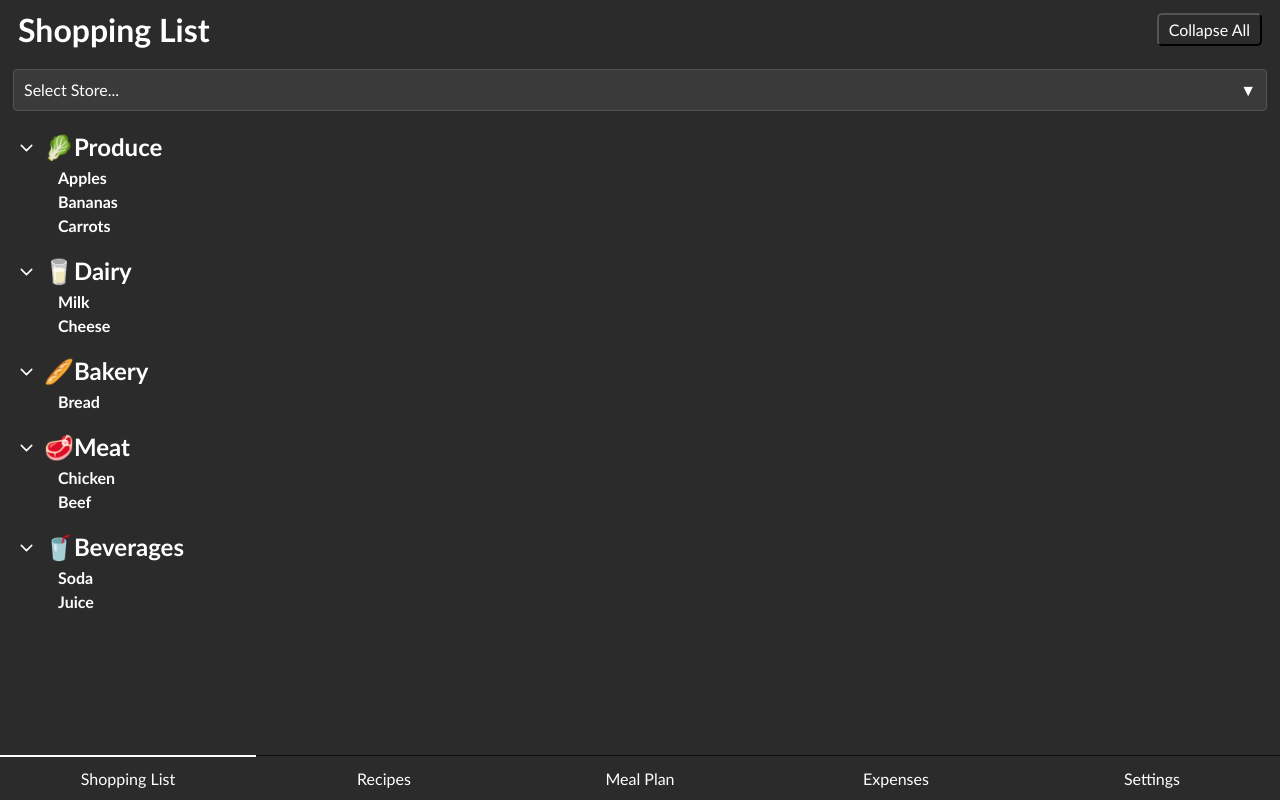
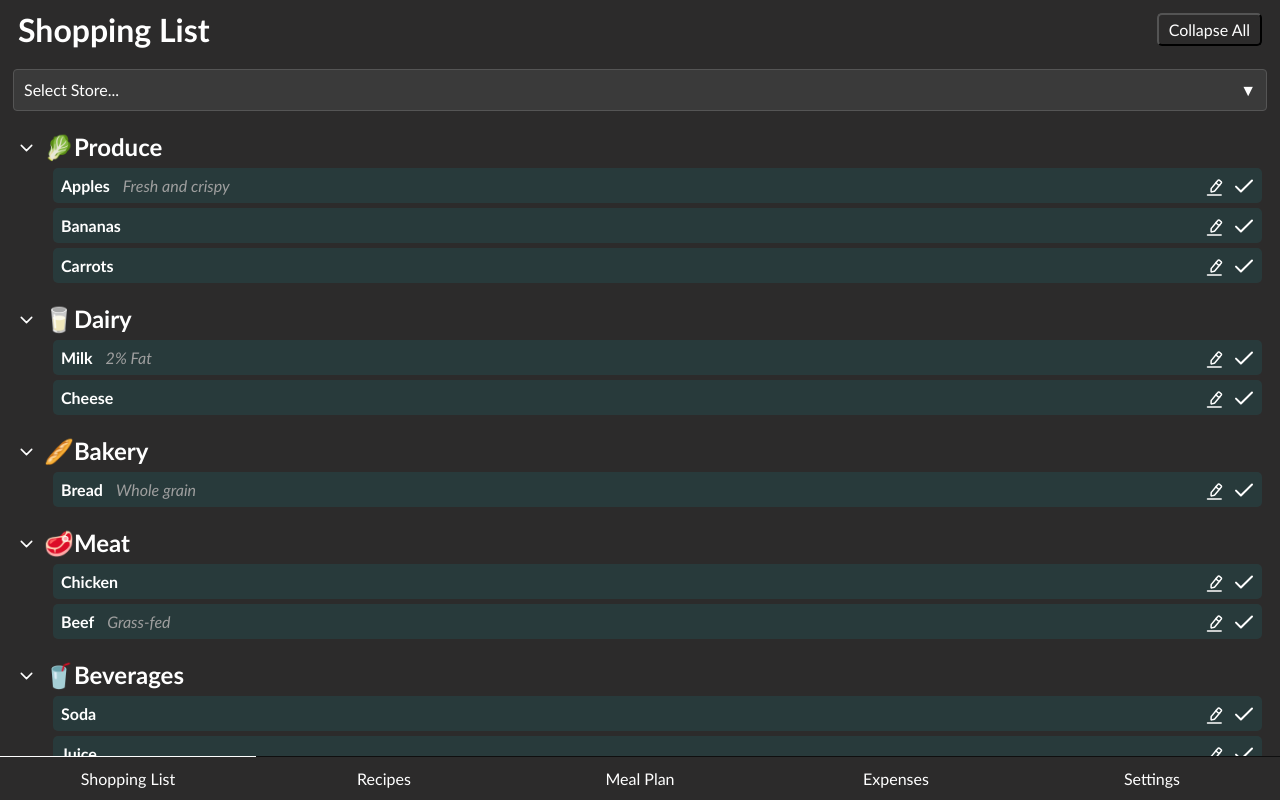
Before and after one commit to LukaEaton/bodegabox, a React (Vite) app in the folder bodegabox-web/: page /list in a window 1280 px wide. Built offline with nearby package versions, Linux system fonts and the light colour scheme.

Commit message:
Using data as state variables for backend integration, added ingredient styling

```diff
--- /dev/null
+++ b/bodegabox-web/src/assets/CheckMark.tsx
@@ -0,0 +1,16 @@
+type CheckMarkProps = {
+    color: string;
+    onClick?: () => void;
+}
+
+export function CheckMark({ color, onClick }: CheckMarkProps) {
+    return (
+        <svg onClick={onClick} width="25px" height="25px" viewBox="0 -1 25 25" fill="none" xmlns="http://www.w3.org/2000/svg">
+            <g id="SVGRepo_bgCarrier" stroke-width="0"></g>
+            <g id="SVGRepo_tracerCarrier" stroke-linecap="round" stroke-linejoin="round"></g>
+            <g id="SVGRepo_iconCarrier">
+                <path d="M4 12.6111L8.92308 17.5L20 6.5" stroke={color} stroke-width="2" stroke-linecap="round" stroke-linejoin="round"></path>
+            </g>
+        </svg>
+    );
+}
--- /dev/null
+++ b/bodegabox-web/src/assets/EditPencil.tsx
@@ -0,0 +1,16 @@
+type EditPencilProps = {
+    color: string;
+    onClick?: () => void;
+};
+
+export function EditPencil( { color, onClick }: EditPencilProps) {
+    return (
+        <svg onClick={onClick} width="25px" height="25px" viewBox="0 -3 25 25" fill="none"
+            xmlns="http://www.w3.org/2000/svg">
+            <g>
+                <path fill-rule="evenodd" clip-rule="evenodd" d="M17.265 4.16231L19.21 5.74531C19.3978 5.9283 19.5031 6.17982 19.5015 6.44201C19.5 6.70421 19.3919 6.9545 19.202 7.13531L17.724 8.93531L12.694 15.0723C12.6069 15.1749 12.4897 15.2473 12.359 15.2793L9.75102 15.8793C9.40496 15.8936 9.10654 15.6384 9.06702 15.2943L9.18902 12.7213C9.19806 12.5899 9.25006 12.4652 9.33702 12.3663L14.15 6.50131L15.845 4.43331C16.1743 3.98505 16.7938 3.86684 17.265 4.16231Z" stroke={color} stroke-width="1.5" stroke-linecap="round" stroke-linejoin="round"></path>
+                <path d="M5.5 18.2413C5.08579 18.2413 4.75 18.5771 4.75 18.9913C4.75 19.4056 5.08579 19.7413 5.5 19.7413V18.2413ZM19.2 19.7413C19.6142 19.7413 19.95 19.4056 19.95 18.9913C19.95 18.5771 19.6142 18.2413 19.2 18.2413V19.7413ZM14.8455 6.22062C14.6904 5.83652 14.2534 5.65082 13.8693 5.80586C13.4852 5.9609 13.2995 6.39796 13.4545 6.78206L14.8455 6.22062ZM17.8893 9.66991C18.2933 9.57863 18.5468 9.17711 18.4556 8.77308C18.3643 8.36904 17.9628 8.1155 17.5587 8.20678L17.8893 9.66991ZM5.5 19.7413H19.2V18.2413H5.5V19.7413ZM13.4545 6.78206C13.6872 7.35843 14.165 8.18012 14.8765 8.8128C15.6011 9.45718 16.633 9.95371 17.8893 9.66991L17.5587 8.20678C16.916 8.35198 16.3609 8.12551 15.8733 7.69189C15.3725 7.24656 15.0128 6.63526 14.8455 6.22062L13.4545 6.78206Z" fill={color}></path>
+            </g>
+        </svg>
+    );
+}
--- /dev/null
+++ b/bodegabox-web/src/assets/index.ts
@@ -0,0 +1,4 @@
+import { EditPencil } from "./EditPencil";
+import { CheckMark } from "./CheckMark";
+
+export { EditPencil, CheckMark };
--- a/bodegabox-web/src/components/Accordian.tsx
+++ b/bodegabox-web/src/components/Accordian.tsx
@@ -41,8 +41,8 @@ export function Accordion({ title, children, forceExpand }: AccordionProps) {
             >
                 <path
                     d="M10 7L15 12L10 17" stroke="#ffffff"
-                    stroke-width="1.5" stroke-linecap="round"
-                    stroke-linejoin="round">
+                    strokeWidth="1.5" strokeLinecap="round"
+                    strokeLinejoin="round">
                 </path>
             </svg>
             <h2 style={{ margin: "0px" }}>{title}</h2>
--- /dev/null
+++ b/bodegabox-web/src/components/IngredientCard.tsx
@@ -0,0 +1,31 @@
+import { CheckMark, EditPencil } from "../assets";
+
+type Ingredient = {
+  id: number;
+  name: string;
+  categoryId: number;
+  storeId: number;
+  description?: string;
+};
+
+export function IngredientCard({ ingredient }: { ingredient: Ingredient }) {
+    return (
+        <div
+            style={{
+                display: "flex",
+                alignItems: "center",
+                padding: "5px",
+                backgroundColor: "#00e2f215",
+                margin: "5px 10px 5px 0px",
+                borderRadius: "5px",
+            }}
+        >
+            <h4 style={{ margin: "0px 3px" }}>{ingredient.name}</h4>
+            <p style={{ margin: "0px 0px 0px 10px", color: "#9f9f9fff", fontStyle: "italic" }}>{ingredient.description}</p>
+            <div style={{ marginLeft: "auto", display: "flex", gap: "5px" }}>
+                <EditPencil color="#ffffffff" onClick={() => alert('edited')} />
+                <CheckMark color="#ffffffff" onClick={() => alert('purchased')} />
+            </div>
+        </div>
+    );
+}
--- a/bodegabox-web/src/components/Navigation.tsx
+++ b/bodegabox-web/src/components/Navigation.tsx
@@ -1,5 +1,5 @@
 import { useNavigate } from 'react-router-dom';
-import { useState, useEffect } from 'react';
+import { useState } from 'react';
 
 export function Navigation() {
 
--- a/bodegabox-web/src/styles.css
+++ b/bodegabox-web/src/styles.css
@@ -25,12 +25,12 @@ nav button {
     border: none;
     border-top: 1px solid rgb(15, 15, 15);
     padding: 0.75rem;
-    background-color: transparent;
+    background-color: rgb(44, 43, 43);
     color: white;
 }
 
 nav button.active {
-    border-top: 2px solid white;
+    border-top: 1px solid white;
 }
 
 .list-dropdown {
--- a/bodegabox-web/src/views/ShoppingListPage.tsx
+++ b/bodegabox-web/src/views/ShoppingListPage.tsx
@@ -1,19 +1,44 @@
 import { useEffect, useState } from "react";
 import { Accordion, DropdownSelect } from "../components";
+import { IngredientCard } from "../components/IngredientCard";
 
 export function ShoppingListPage() {
 
 	const [expandAll, setExpandAll] = useState<boolean | null>(true);
+	const [stores, setStores] = useState<Array<{ value: number | null; label: string }>>([]);
 	const [selectedStore, setSelectedStore] = useState<number | null>(null);
-	const [ingredients, setIngredients] = useState<Array<{
+	const [categories, setCategories] = useState<Array<{ id: number; name: string }>>([]);
+	const [allIngredients, setAllIngredients] = useState<Array<{
+		id: number;
+		name: string;
+		categoryId: number;
+		storeId: number;
+	}>>([]);
+	const [filteredIngredients, setFilteredIngredients] = useState<Array<{
 		id: number;
 		name: string;
 		categoryId: number;
 		storeId: number;
 	}>>([]);
 
+	useEffect(() => {
+		// TODO: Fetch ingredients from backend
+		const allIngredientsList = [
+			{ id: 1, name: "Apples", categoryId: 1, storeId: 1, description: "Fresh and crispy" },
+			{ id: 2, name: "Bananas", categoryId: 1, storeId: 2 },
+			{ id: 3, name: "Carrots", categoryId: 1, storeId: 3 },
+			{ id: 4, name: "Milk", categoryId: 2, storeId: 1, description: "2% Fat" },
+			{ id: 5, name: "Cheese", categoryId: 2, storeId: 2 },
+			{ id: 6, name: "Bread", categoryId: 3, storeId: 3, description: "Whole grain" },
+			{ id: 7, name: "Chicken", categoryId: 4, storeId: 1 },
+			{ id: 8, name: "Beef", categoryId: 4, storeId: 2, description: "Grass-fed" },
+			{ id: 9, name: "Soda", categoryId: 5, storeId: 1 },
+			{ id: 10, name: "Juice", categoryId: 5, storeId: 3 }
+		];
+		setAllIngredients(allIngredientsList);
+
 		// TODO: Fetch stores from backend
-	const stores = [
+		const storesList = [
 			{ id: 1, name: "Walmart" },
 			{ id: 2, name: "Target" },
 			{ id: 3, name: "Whole Foods" }
@@ -21,39 +46,24 @@ export function ShoppingListPage() {
 			value: store.id,
 			label: store.name
 		}));
-	const storeOptions = [
-		{ value: null, label: "Select Store..." },
-		...stores
-	];
+		setStores([{ value: null, label: "Select Store..." }, ...storesList]);
 
 		// TODO: Fetch categories from backend
-	const categories = [
+		const categoriesList = [
 			{ id: 1, name: "🥬Produce" },
 			{ id: 2, name: "🥛Dairy" },
 			{ id: 3, name: "🥖Bakery" },
 			{ id: 4, name: "🥩Meat" },
 			{ id: 5, name: "🥤Beverages" }
 		];
-
-	// TODO: Fetch ingredients from backend
-	const allIngredients = [
-		{ id: 1, name: "Apples", categoryId: 1, storeId: 1 },
-		{ id: 2, name: "Bananas", categoryId: 1, storeId: 2 },
-		{ id: 3, name: "Carrots", categoryId: 1, storeId: 3 },
-		{ id: 4, name: "Milk", categoryId: 2, storeId: 1 },
-		{ id: 5, name: "Cheese", categoryId: 2, storeId: 2 },
-		{ id: 6, name: "Bread", categoryId: 3, storeId: 3 },
-		{ id: 7, name: "Chicken", categoryId: 4, storeId: 1 },
-		{ id: 8, name: "Beef", categoryId: 4, storeId: 2 },
-		{ id: 9, name: "Soda", categoryId: 5, storeId: 1 },
-		{ id: 10, name: "Juice", categoryId: 5, storeId: 3 }
-	];
+		setCategories(categoriesList);
+	}, [])
 
 	useEffect(() => {
-		setIngredients(allIngredients.filter(ingredient =>
+		setFilteredIngredients(allIngredients.filter(ingredient =>
 			selectedStore ? ingredient.storeId == selectedStore : true
 		));
-	}, [selectedStore]);
+	}, [selectedStore, allIngredients]);
 
 	return (
 		<>
@@ -75,7 +85,7 @@ export function ShoppingListPage() {
 			</div>
 			<div style={{ margin: "20px 5px" }}>
 				<DropdownSelect
-					options={storeOptions}
+					options={stores}
 					value={selectedStore}
 					onChange={setSelectedStore}
 					placeholder="Select Store..."
@@ -88,7 +98,7 @@ export function ShoppingListPage() {
 			</div>
 			<div style={{ marginTop: "20px" }}>
                 {categories.map(category => {
-                    const categoryIngredients = ingredients.filter(
+                    const categoryIngredients = filteredIngredients.filter(
                         ingredient => ingredient.categoryId == category.id
                     );
                     return (
@@ -101,7 +111,7 @@ export function ShoppingListPage() {
 											listStyleType: "none"
 										}}
 										key={ingredient.id}
-									><h4 style={{ margin: "5px" }}>{ingredient.name}</h4></li>
+									><IngredientCard ingredient={ingredient} /></li>
                                 ))}
                             </ul>
                         </Accordion>
```
Lines whose indentation alone changed are shown as unchanged.
